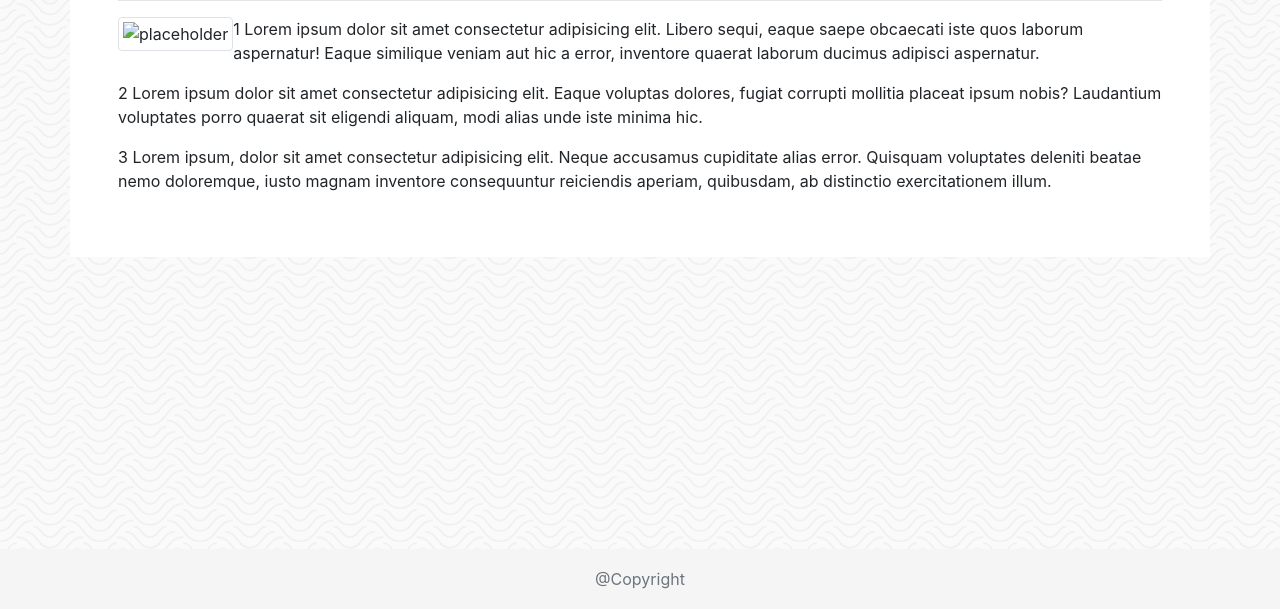
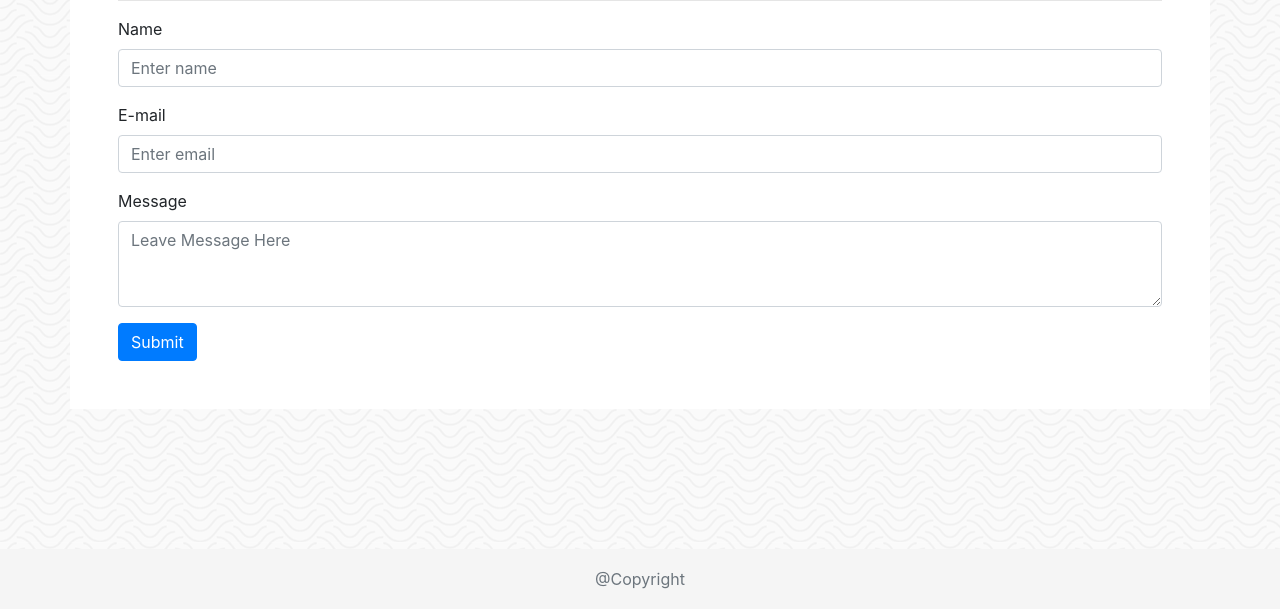
Before and after one commit to Nova-Xue/Bootstrap-Portfolio, a plain HTML site: page contact.html in a window 1280 px wide. Shown: the part 191-800 px from the top of the page. Drawn offline with nearby package versions, Linux system fonts and the light colour scheme.

Commit message:
Add form and form groups to recreate contact with bootstrap

```diff
--- a/contact.html
+++ b/contact.html
@@ -23,42 +23,27 @@
         </nav>
         <!-- wrapper -->
         <div class="container p-5 my-5 mx-auto bg-white">
-            <h2>About me</h2>
+            <h2>Contact</h2>
             <hr>
-            <div class="row">
-                <div class="col">
-                    <img src="..." class="img-thumbnail float-left" alt="placeholder">
-                    <p>1 Lorem ipsum dolor sit amet consectetur adipisicing elit. Libero sequi, eaque saepe obcaecati iste
-                        quos laborum aspernatur! Eaque similique veniam aut hic a error, inventore quaerat laborum ducimus
-                        adipisci aspernatur.</p>
-                    <p>2 Lorem ipsum dolor sit amet consectetur adipisicing elit. Eaque voluptas dolores, fugiat corrupti
-                        mollitia placeat ipsum nobis? Laudantium voluptates porro quaerat sit eligendi aliquam, modi alias
-                        unde iste minima hic.</p>
-                    <p>3 Lorem ipsum, dolor sit amet consectetur adipisicing elit. Neque accusamus cupiditate alias error.
-                        Quisquam voluptates deleniti beatae nemo doloremque, iusto magnam inventore consequuntur reiciendis
-                        aperiam, quibusdam, ab distinctio exercitationem illum.</p>
-                </div>
-            </div>
+            <form action="">
+                   <div class="form-group">
+                       <label for="form-name">Name</label>
+                       <input type="text" class="form-control" placeholder="Enter name" id="form-name">
+                   </div>
+                   <div class="form-group">
+                       <label for="form-email">E-mail</label>
+                       <input type="email" class="form-control" aria-describedby="emailHelp" placeholder="Enter email" id="form-email">
+                    </div>
+                       <div class="form-group">
+                       <label for="form-message">Message</label>
+                       <textarea class="form-control" rows="3" id="form-message" placeholder="Leave Message Here"></textarea>
+                   </div>
+                   <button type="submit" class="btn btn-primary">Submit</button>
+            </form>
+
         </div>
 
-    <!-- <main role="main" class="container p-5 my-5 mx-auto bg-white">
-            <h2>About me</h2>
-            <hr>
-            <div class="row">
-                <div class="col">
-                    <img src="..." class="img-thumbnail float-left" alt="placeholder">
-                    <p>1 Lorem ipsum dolor sit amet consectetur adipisicing elit. Libero sequi, eaque saepe obcaecati iste
-                        quos laborum aspernatur! Eaque similique veniam aut hic a error, inventore quaerat laborum ducimus
-                        adipisci aspernatur.</p>
-                    <p>2 Lorem ipsum dolor sit amet consectetur adipisicing elit. Eaque voluptas dolores, fugiat corrupti
-                        mollitia placeat ipsum nobis? Laudantium voluptates porro quaerat sit eligendi aliquam, modi alias
-                        unde iste minima hic.</p>
-                    <p>3 Lorem ipsum, dolor sit amet consectetur adipisicing elit. Neque accusamus cupiditate alias error.
-                        Quisquam voluptates deleniti beatae nemo doloremque, iusto magnam inventore consequuntur reiciendis
-                        aperiam, quibusdam, ab distinctio exercitationem illum.</p>
-                </div>
-            </div>
-    </main> -->
+
     <!-- footer -->
 
     <footer class="footer">
```
